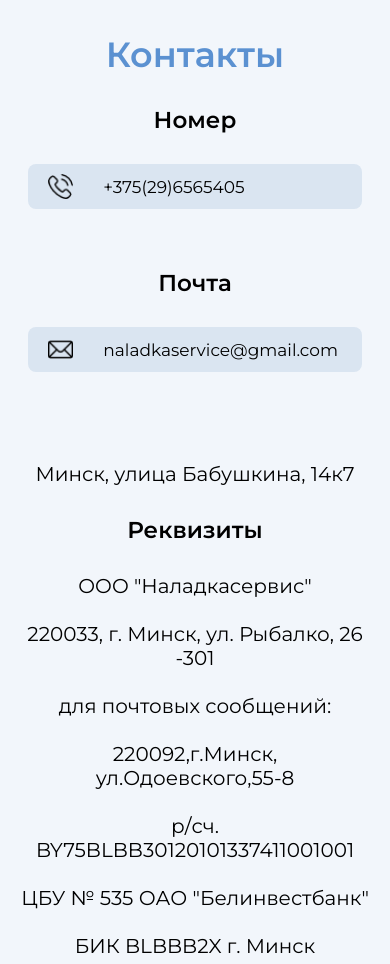
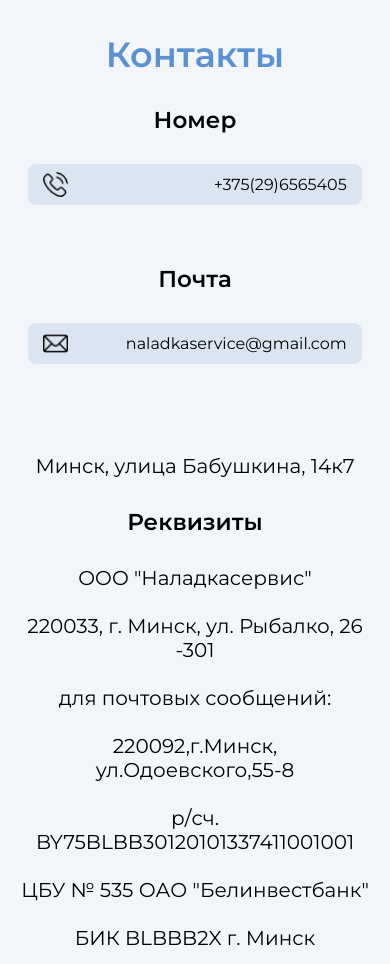
Before and after one commit to aaadraniki/naladkaservis, a plain HTML site: page index.html in a window 390 px wide. Shown: the part 10865-11829 px from the top of the page. Drawn offline with Linux system fonts and the light colour scheme.

Commit message:
fix_contact_block

```diff
--- a/style.css
+++ b/style.css
@@ -509,6 +509,9 @@ color: var(--mainCol);
 
 /*CONTACT*/
 .tel_block{
+  display: inline-flex;
+  flex-wrap: nowrap;
+  justify-content: space-between;
   background: var(--lightMC);
     padding: 10px 20px;
     border-radius: 8px;
@@ -526,9 +529,9 @@ color: var(--mainCol);
   background-image: url("img/tel.png");
   background-size: cover;
   background-position: center;
-  margin-right: 30px;
   height: 25px;
   width: 25px;
+  margin-right: 20px;
 }
 .contact_flex{
   width: 70%;
@@ -576,12 +579,15 @@ color: var(--mainCol);
 }
 /*RESPONSIVE*/
 @media only screen and (max-width: 861px) {
+  .c_icon{
+    margin-right: 0;
+}
   .num_email {
     margin: auto;
     width: 95%;
   }
   .tel_block a {
-    font-size: 17px;
+    font-size: 16px;
 }
 .map_txt{
     margin-bottom: 30px;
@@ -590,6 +596,7 @@ color: var(--mainCol);
     text-align: center;
 }
   .tel_block{
+    padding: 8px 15px;
     margin-bottom: 30px;
   }
   .contact_flex{
```
